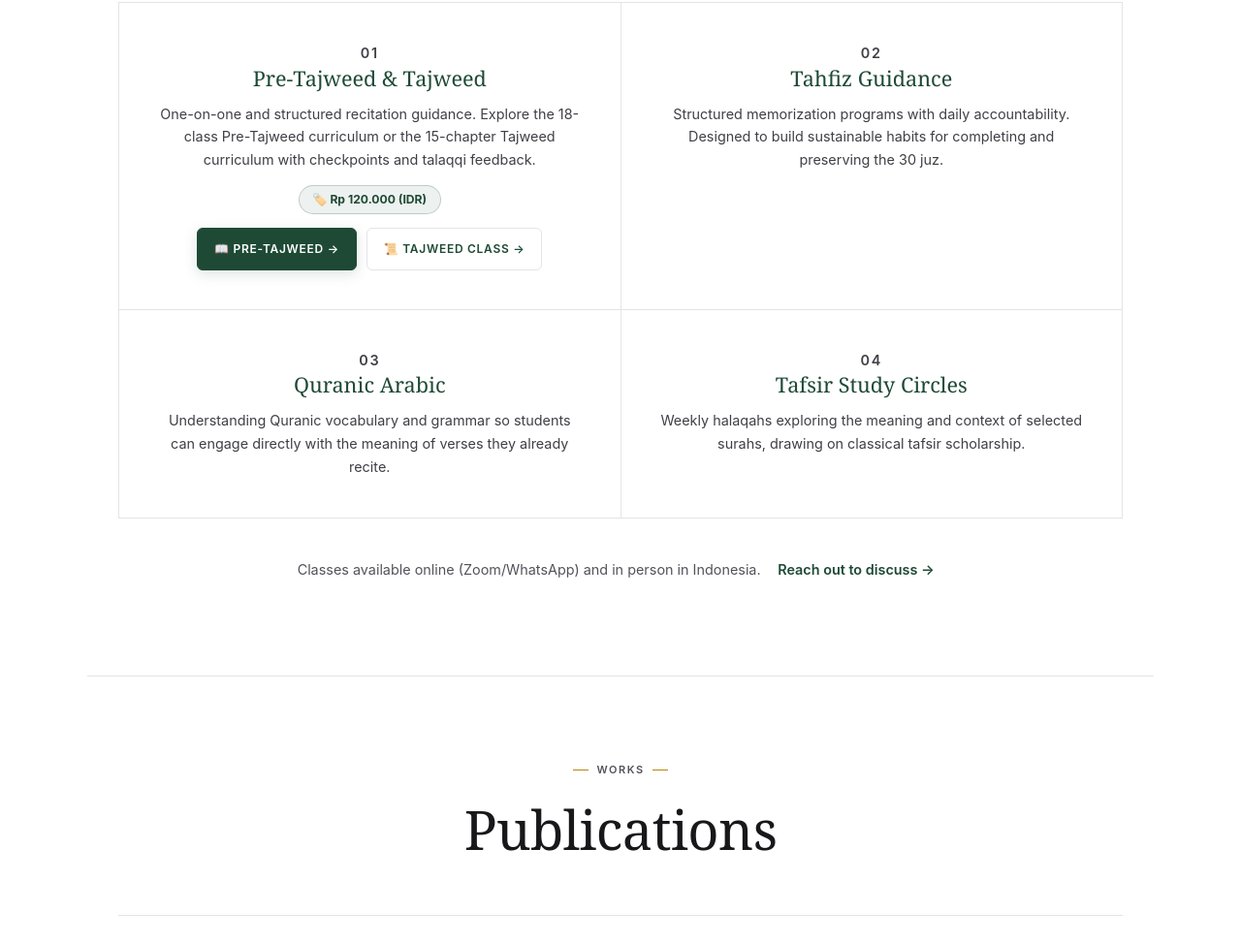
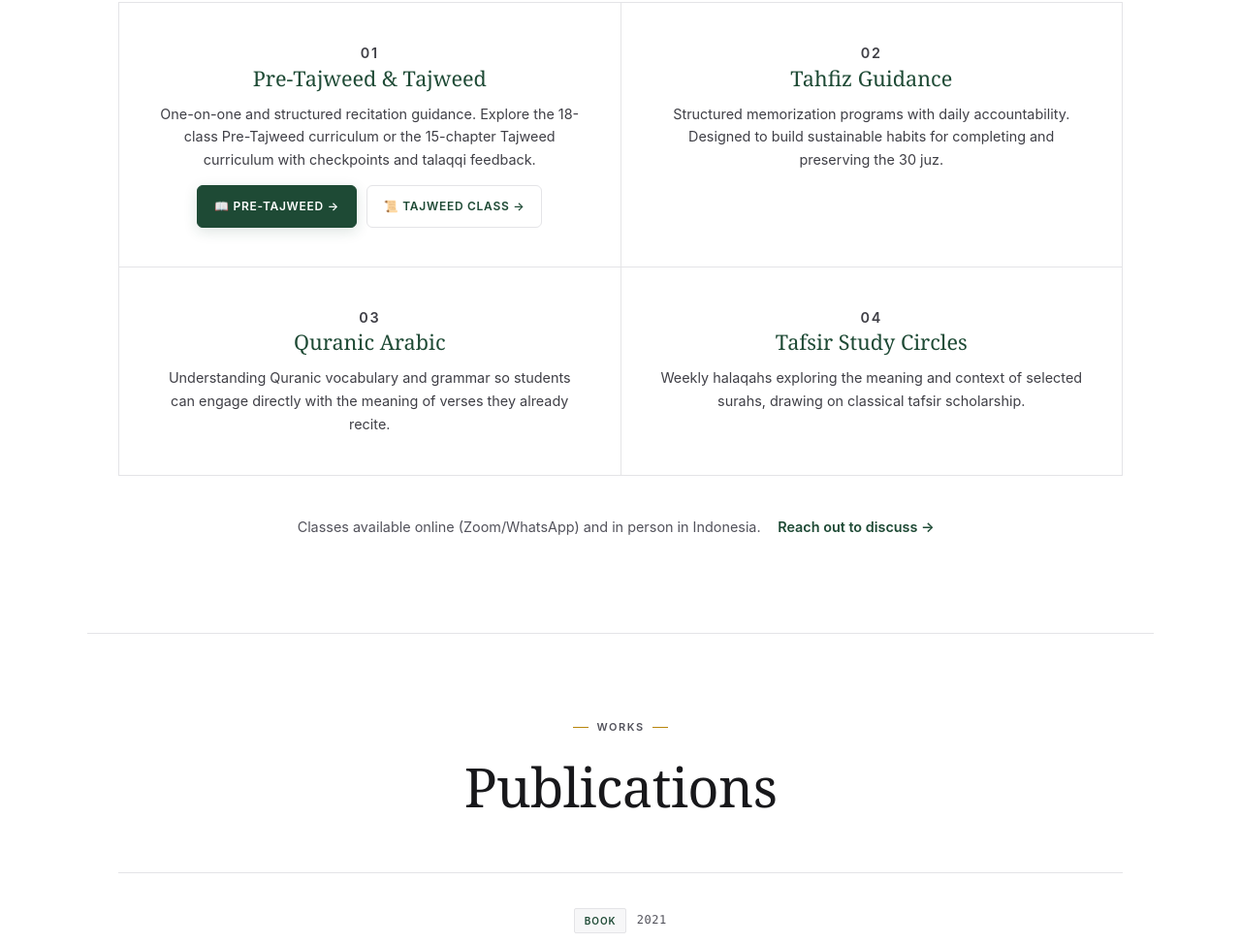
Before and after one commit to quranwithsumiyati/quranwithsumiyati.github.io, a plain HTML site: page index.html in a window 1280 px wide. Shown: the part 2046-3019 px from the top of the page at 97% size. Drawn offline with Linux system fonts and the light colour scheme.

Commit message:
content: remove course price badge from homepage teaching card

```diff
--- a/index.html
+++ b/index.html
@@ -251,7 +251,6 @@
           <p class="teach-num" id="teach-pretajweed" style="scroll-margin-top:110px;">01</p>
           <h3 data-i18n="teach_c1_title">Pre-Tajweed &amp; Tajweed</h3>
           <p data-i18n="teach_c1_desc">One-on-one and structured recitation guidance. Explore the 18-class Pre-Tajweed curriculum or the 15-chapter Tajweed curriculum with checkpoints and talaqqi feedback.</p>
-          <div class="teach-price-badge"><span>🏷️ Rp 120.000 (IDR)</span></div>
           <div class="teach-card-actions">
             <a href="curriculum.html" class="btn btn-primary teach-card-btn" data-i18n="card_btn_pretajweed">📖 Pre-Tajweed →</a>
             <a href="tajweed-curriculum.html" class="btn btn-secondary teach-card-btn" data-i18n="card_btn_tajweed">📜 Tajweed Class →</a>
```
